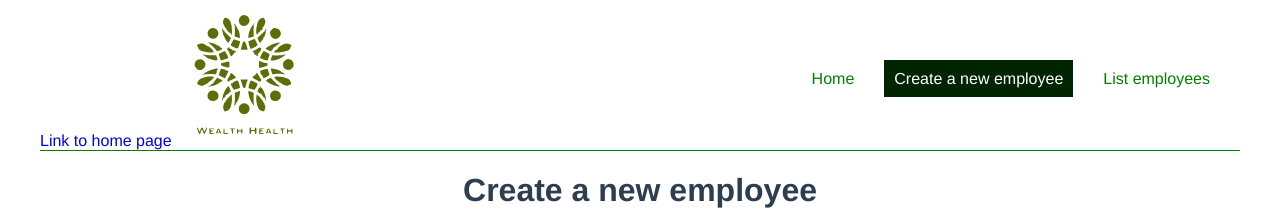
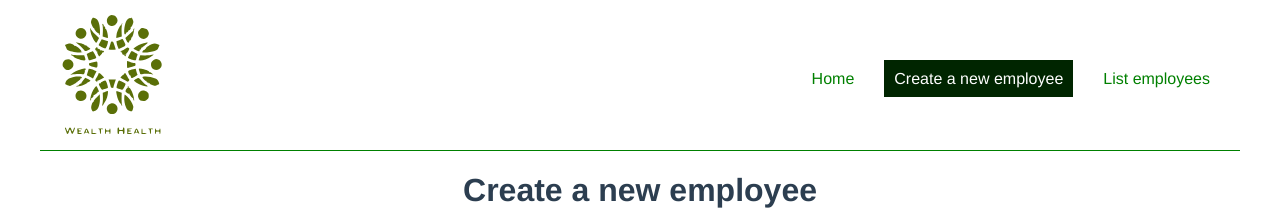
Before and after one commit to melacod/MelanieKlein_14_02052022, a React (Create React App) app: page /create-employee in a window 1280 px wide. Shown: the top 210 px of the page. Built offline with nearby package versions, Linux system fonts and the light colour scheme.

Commit message:
ajout classe pour screen reader

```diff
--- a/src/index.css
+++ b/src/index.css
@@ -23,3 +23,15 @@ select {
     transform: translateX(-50%);
     height: 100vh;
 }
+
+.sr-only {
+    position: absolute;
+    width: 1px;
+    height: 1px;
+    padding: 0;
+    margin: -1px;
+    overflow: hidden;
+    clip: rect(0, 0, 0, 0);
+    white-space: nowrap;
+    border: 0;
+}
```
